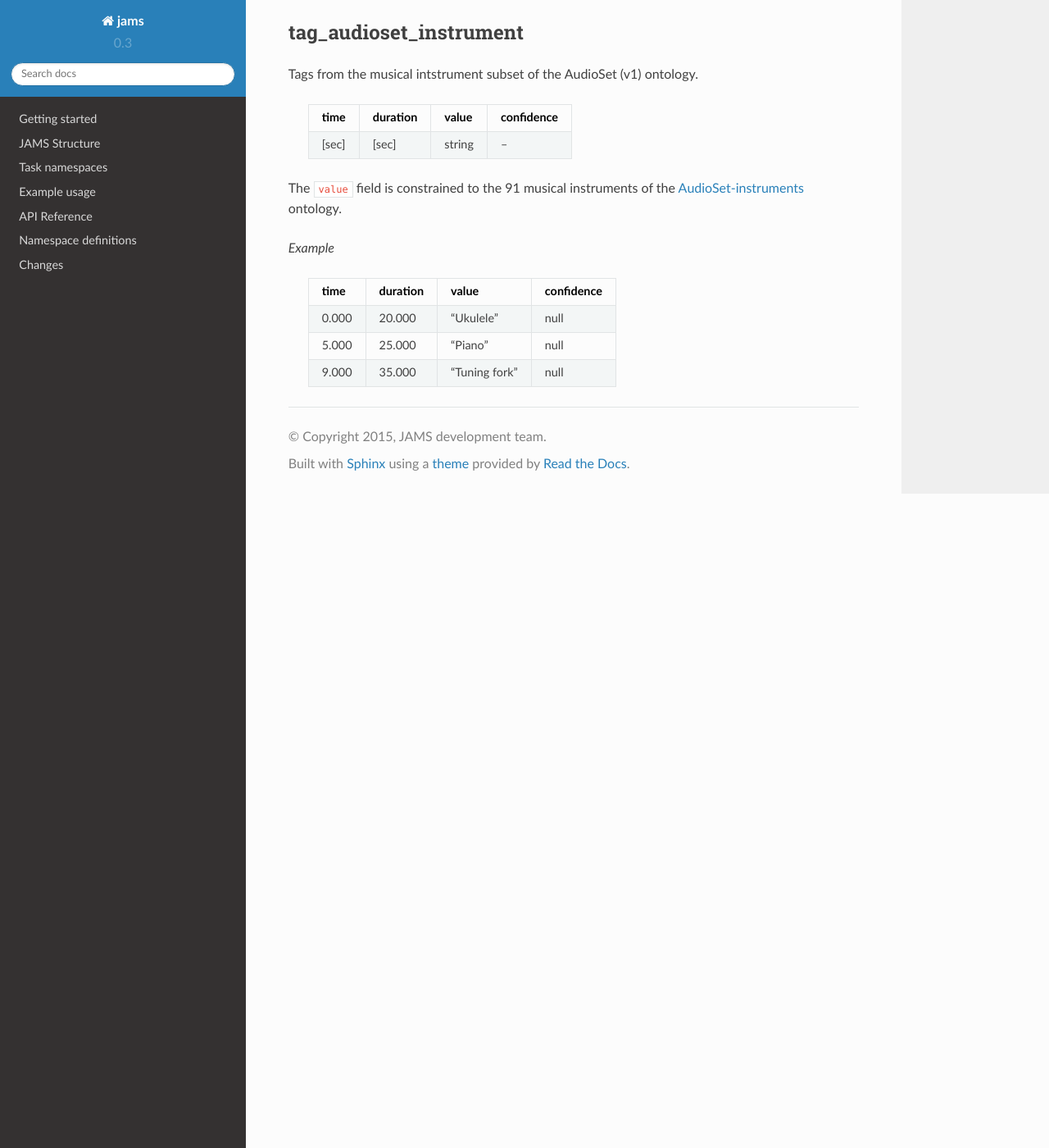
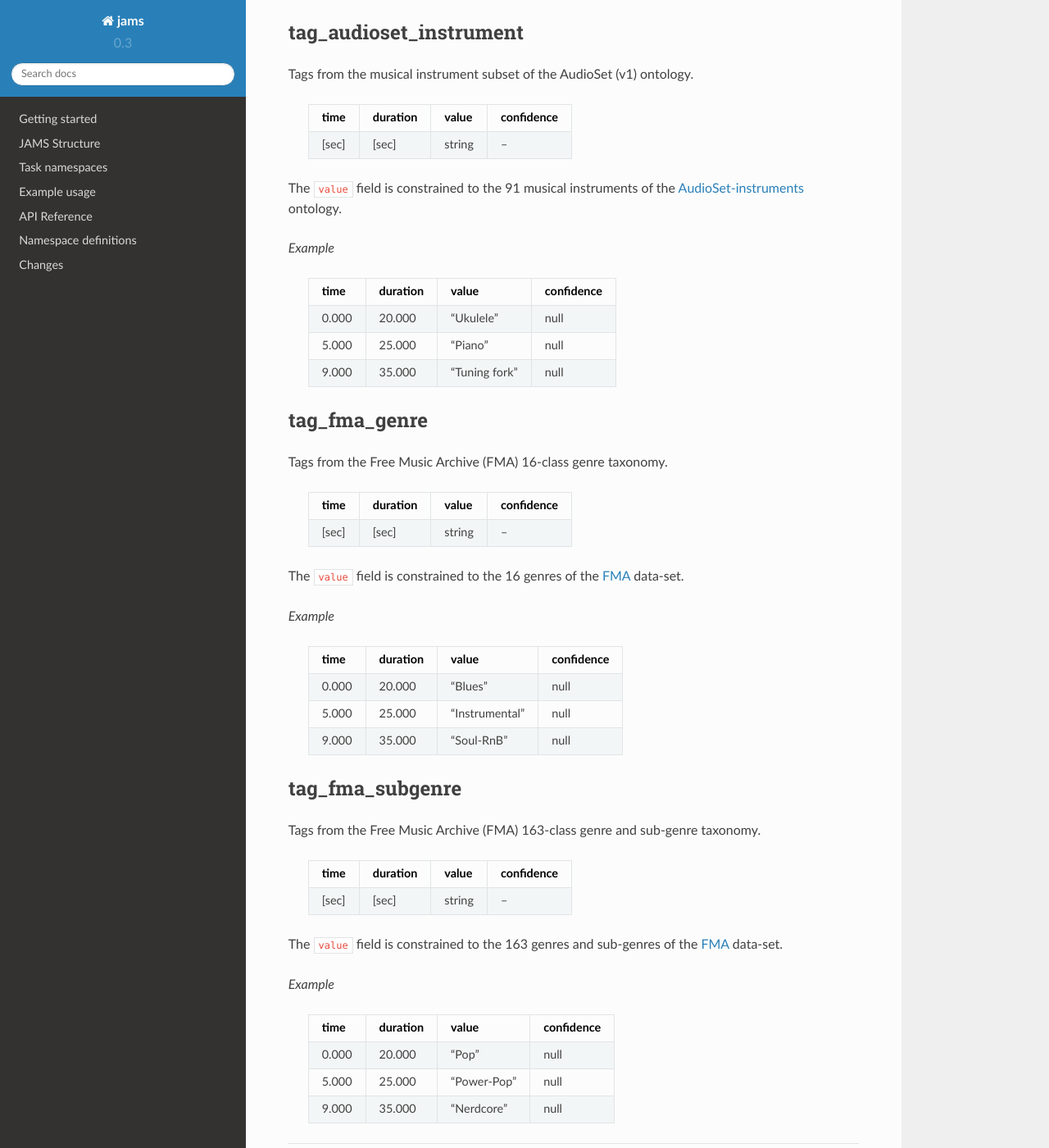
Before and after one commit to marl/jams, a Sphinx documentation site: the page built from docs/namespaces/tag.rst, in a window 1280 px wide and 1400 px high, scrolled down 5172 px. Shown: the whole window at 82% size. Built offline with Sphinx 7.4.7 and the Read the Docs theme 2.0.0, drawn with Linux system fonts in a browser that asks for light colours.

Commit message:
Fixed #169, added FMA schemas

```diff
--- a/docs/namespaces/tag.rst
+++ b/docs/namespaces/tag.rst
@@ -269,7 +269,7 @@ The ``value`` field is constrained to the 66 musical genres of the AudioSet-genr
 
 tag_audioset_instrument
 ~~~~~~~~~~~~~~~~~~~~~~~
-Tags from the musical intstrument subset of the AudioSet (v1) ontology.
+Tags from the musical instrument subset of the AudioSet (v1) ontology.
 
     ===== ======== ================== ==========
     time  duration value              confidence
@@ -291,3 +291,50 @@ of the AudioSet-instruments_ ontology.
     ===== ======== ================== ==========
 
 .. _AudioSet-instruments: https://research.google.com/audioset/ontology/musical_instrument_1.html
+
+tag_fma_genre
+~~~~~~~~~~~~~
+Tags from the Free Music Archive (FMA) 16-class genre taxonomy.
+
+    ===== ======== ================== ==========
+    time  duration value              confidence
+    ===== ======== ================== ==========
+    [sec] [sec]    string             --
+    ===== ======== ================== ==========
+
+The ``value`` field is constrained to the 16 genres
+of the FMA_ data-set.
+
+*Example*
+
+    ===== ======== ================== ==========
+    time  duration value              confidence
+    ===== ======== ================== ==========
+    0.000 20.000   "Blues"            null
+    5.000 25.000   "Instrumental"     null
+    9.000 35.000   "Soul-RnB"         null
+    ===== ======== ================== ==========
+
+.. _FMA: https://github.com/mdeff/fma
+
+tag_fma_subgenre
+~~~~~~~~~~~~~~~~
+Tags from the Free Music Archive (FMA) 163-class genre and sub-genre taxonomy.
+
+    ===== ======== ================== ==========
+    time  duration value              confidence
+    ===== ======== ================== ==========
+    [sec] [sec]    string             --
+    ===== ======== ================== ==========
+
+The ``value`` field is constrained to the 163 genres and sub-genres of the FMA_ data-set.
+
+*Example*
+
+    ===== ======== ================== ==========
+    time  duration value              confidence
+    ===== ======== ================== ==========
+    0.000 20.000   "Pop"              null
+    5.000 25.000   "Power-Pop"        null
+    9.000 35.000   "Nerdcore"         null
+    ===== ======== ================== ==========
```
Also changed, not shown: 3 other files.
